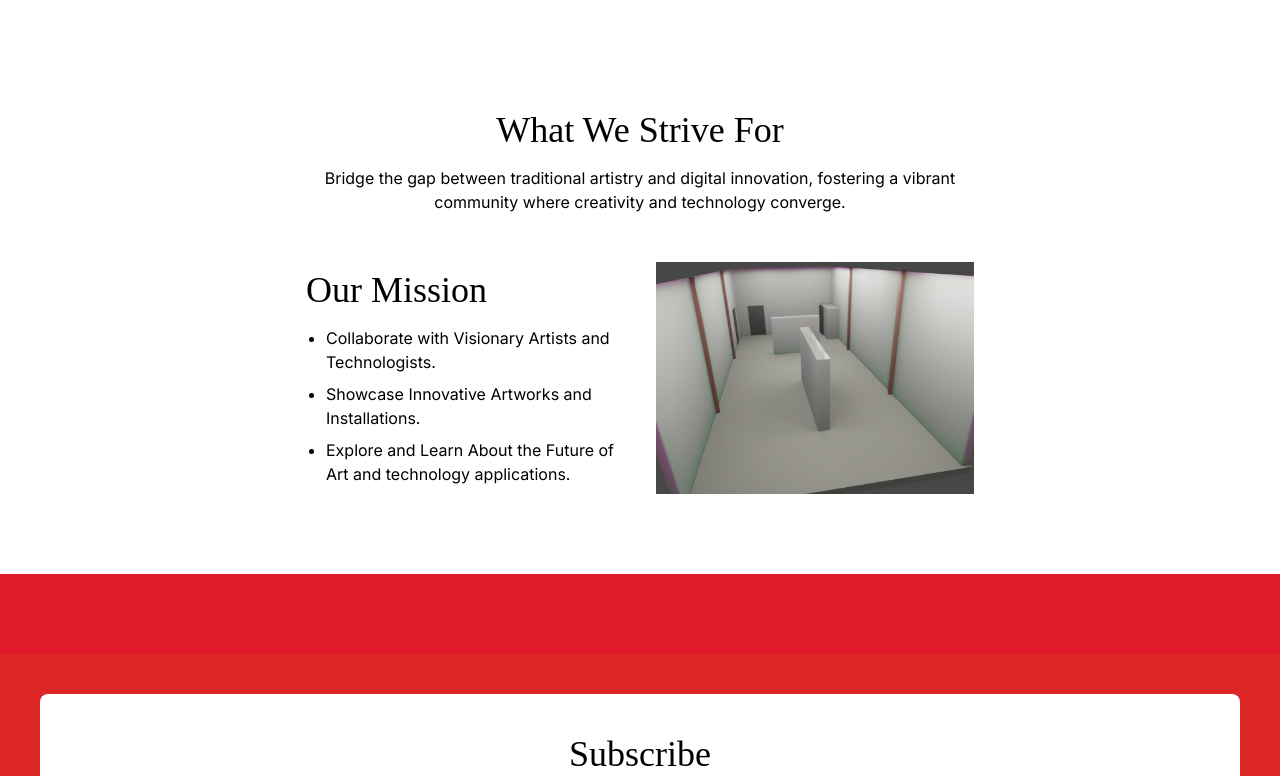
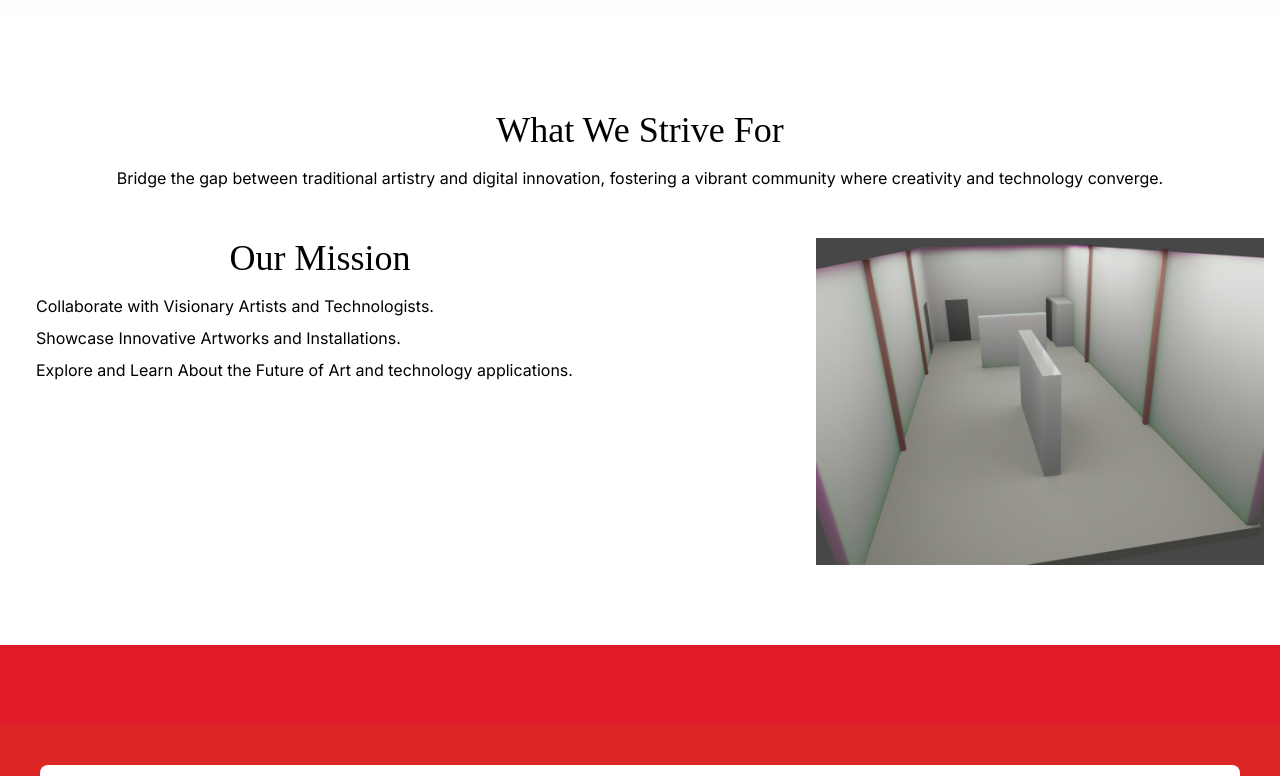
Before and after one commit to giorgio-villani/forgn, a Next.js app: page / in a window 1280 px wide. Shown: the part 1784-2560 px from the top of the page. Built offline with nearby package versions, Linux system fonts and the light colour scheme.

Commit message:
adjusted front page

```diff
--- a/src/app/activations/page.tsx
+++ b/src/app/activations/page.tsx
@@ -5,7 +5,7 @@ export default function Activations() {
     <div className="w-full flex flex-col items-center">
       <h1 className="text-5xl text-center">Activations</h1>
       <div className="max-w-[1200px] flex flex-col md:flex-row items-center">
-        <div className="w-full m-2 md:w-1/2">
+        <div className="w-full p-2 md:w-1/2">
           <img
             className="w-full h-[500px] object-cover"
             src="./activation/activation-before.jpg"
@@ -13,7 +13,7 @@ export default function Activations() {
           />
           <div className="text-center">Before</div>
         </div>
-        <div className="w-full m-2 md:w-1/2">
+        <div className="w-full p-2 md:w-1/2">
           <img
             className="w-full h-[500px] object-cover"
             src="./activation/activation-after.jpg"
--- a/src/app/page.tsx
+++ b/src/app/page.tsx
@@ -28,8 +28,7 @@ const About: React.FC = () => {
     <div className="w-full ">
       <section className="bg-white lg:py-20 m-5">
         <div className="max-w-screen-xl mx-auto flex flex-col md:flex-row flex-col-reverse">
-          <div>
-            <div>
+          <div className="">
             <h2 className="mb-4">
               <div
                 className="pt-5 font-inter text-5xl lg:text-7xl"
@@ -45,7 +44,6 @@ const About: React.FC = () => {
               Work with artists and tech experts to create exciting art that
               blends traditional and digital styles.
             </p>
-            </div>
             <div className="pt-10">
               <button className="PRIMARY BUTTON LARGE bg-customButton rounded-full text-white text-2xl px-8 py-4 transform hover:scale-105 transition duration-300 ease-in-out">
                 Upcoming Events
@@ -200,7 +198,7 @@ const About: React.FC = () => {
         </div>
       </section> */}
       <section className="bg-red py-8">
-        <div className="max-w-screen-xl mx-auto flex flex-col items-center justify-center text-center w-[700px]">
+        <div className="max-w-screen-xl mx-auto text-center px-4">
           <h2 className="text-4xl mb-4 capitalize font-inter">
             What We Strive For
           </h2>
@@ -209,13 +207,12 @@ const About: React.FC = () => {
             fostering a vibrant community where creativity and technology
             converge.
           </p>
-          <div className="py-12 px-4">
-            <div className="max-w-screen-xl mx-auto grid grid-cols-1 md:grid-cols-2 gap-8 items-center">
-              <div className="text-left">
-                <h2 className="text-4xl mb-4 capitalize font-inter">
+          <div className="py-12 flex flex-col md:flex-row gap-8 ">
+            <div className=" md:text-left flex-1">
+              <h2 className="text-4xl mb-4 capitalize font-inter text-center">
                 Our Mission
               </h2>
-                <ul className="list-disc pl-5 space-y-2">
+              <ul className="pl-5 space-y-2">
                 <li>Collaborate with Visionary Artists and Technologists.</li>
                 <li>Showcase Innovative Artworks and Installations.</li>
                 <li>
@@ -224,10 +221,11 @@ const About: React.FC = () => {
                 </li>
               </ul>
             </div>
+            <div className="flex justify-center md:justify-end flex-1">
               <img
                 src="./activation.jpg"
                 alt="activation"
-                className="transform hover:scale-105 transition duration-500 ease-in-out"
+                className="w-full h-auto max-w-xs md:max-w-md transform hover:scale-105 transition duration-500 ease-in-out"
               />
             </div>
           </div>
--- a/src/app/team/page.tsx
+++ b/src/app/team/page.tsx
@@ -80,6 +80,7 @@ export default function Team() {
 
   return (
     <div className="w-full">
+      <h1 className="text-5xl text-center">Team</h1>
       <section className="bg-white py-5 lg:py-10">
         {teamMember({
           name: artistsData.shelley.name,
--- a/src/app/workshops/page.tsx
+++ b/src/app/workshops/page.tsx
@@ -5,7 +5,7 @@ export default function Workshops() {
     <div className="w-full flex flex-col items-center">
       <h1 className="text-5xl text-center">Workshops</h1>
       <div className="max-w-[1200px] m-5">
-        <img src="./workshops/daniel-presentation.jpg" alt="" />
+        <img className="" src="./workshops/daniel-presentation.jpg" alt="" />
         <div className="text-center">Creative Coding - Daniel Calderon</div>
       </div>
       <section className="bg-white py-5 max-w-[1200px] w-full px-4 text-center">
--- a/src/components/Footer.tsx
+++ b/src/components/Footer.tsx
@@ -4,13 +4,13 @@ import React from 'react'
 
 const Footer: React.FC = () => {
   return (
-    <footer className="bg-gray-100 text-black py-8 w-full">
+    <footer className="bg-gray-100 text-black py-3 w-full">
       <div className="max-w-screen-xl mx-auto flex justify-between items-start">
-        <div>
+        <div className="m-5">
           <img src="./forgn.png" className="max-w-[120px] max-h-[120px]" />
           <p className="text-sm mt-1">ART AND TECH MEET</p>
         </div>
-        <div className="flex space-x-16">
+        <div className="flex m-5 space-x-16">
           <div>
             <h2 className="text-xl font-semibold">About</h2>
             <ul className="mt-2 space-y-1">
@@ -41,8 +41,8 @@ const Footer: React.FC = () => {
           </div>
         </div>
       </div>
-      <div className="mt-8 text-center text-xs text-gray-500">
-        ©2024 FORGN. ALL RIGHTS RESERVED.
+      <div className="mt-3 text-center text-xs text-gray-500">
+        ©2024 FORGN Studio. ALL RIGHTS RESERVED.
       </div>
     </footer>
   )
```
Lines whose indentation alone changed are shown as unchanged.
